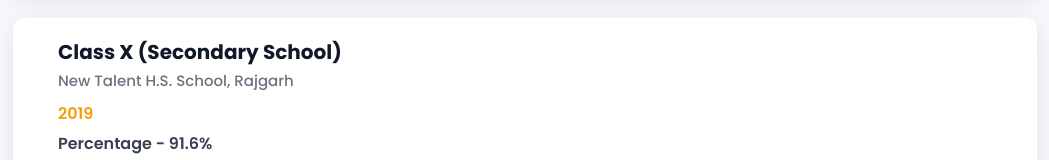
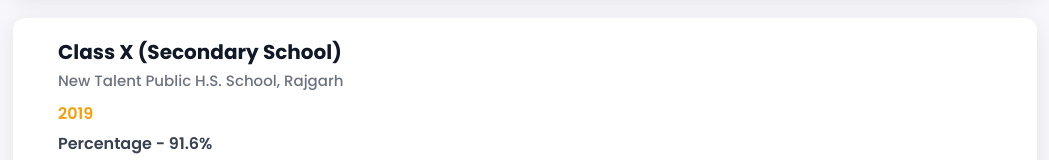
Before and after one commit to choyal-17/Portfolio, a React (Vite) app: page / in a window 1280 px wide. Shown: the part 3288-3448 px from the top of the page, without its empty margins (115-1164 px from the left). Built offline with nearby package versions, Linux system fonts and the light colour scheme.

Commit message:
Fixed Education component

```diff
--- a/src/components/Education/Education.jsx
+++ b/src/components/Education/Education.jsx
@@ -3,27 +3,27 @@
 const education = [
   {
     degree: "Masters of Computer Application (MCA)",
-    college: "National Institute of Technology, Kurukshetra",
+    institution: "National Institute of Technology, Kurukshetra",
     year: "August 2024 - July 2027",
-    cgpa: "CGPA - 7.6 (Current)",
+    score: "CGPA - 7.6 (Current)",
   },
   {
     degree: "Bachelor of Computer Science",
-    college: "Annie Besant College, University - DAVV",
+    institution: "Annie Besant College, University - DAVV",
     year: "August 2021 - July 2024",
-    cgpa: "CGPA - 8.25",
+    score: "CGPA - 8.25",
   },
   {
     degree: "Class XII (Higher Secondary)",
-    college: "Lakshya Central H.S. School, Rajgarh",
+    institution: "Lakshya Central H.S. School, Rajgarh",
     year: "2021",
-    cgpa: "Percentage - 94%",
+    score: "Percentage - 94%",
   },
   {
     degree: "Class X (Secondary School)",
-    college: "New Talent H.S. School, Rajgarh",
+    institution: "New Talent Public H.S. School, Rajgarh",
     year: "2019",
-    cgpa: "Percentage - 91.6%",
+    score: "Percentage - 91.6%",
   },
 ];
 
@@ -39,9 +39,9 @@
 
             <div className="education-content">
               <h3>{item.degree}</h3>
-              <h4>{item.college}</h4>
+              <h4>{item.institution}</h4>
               <p className="year">{item.year}</p>
-              <p className="cgpa">{item.cgpa}</p>
+              <p className="cgpa">{item.score}</p>
             </div>
           </div>
         ))}
```
